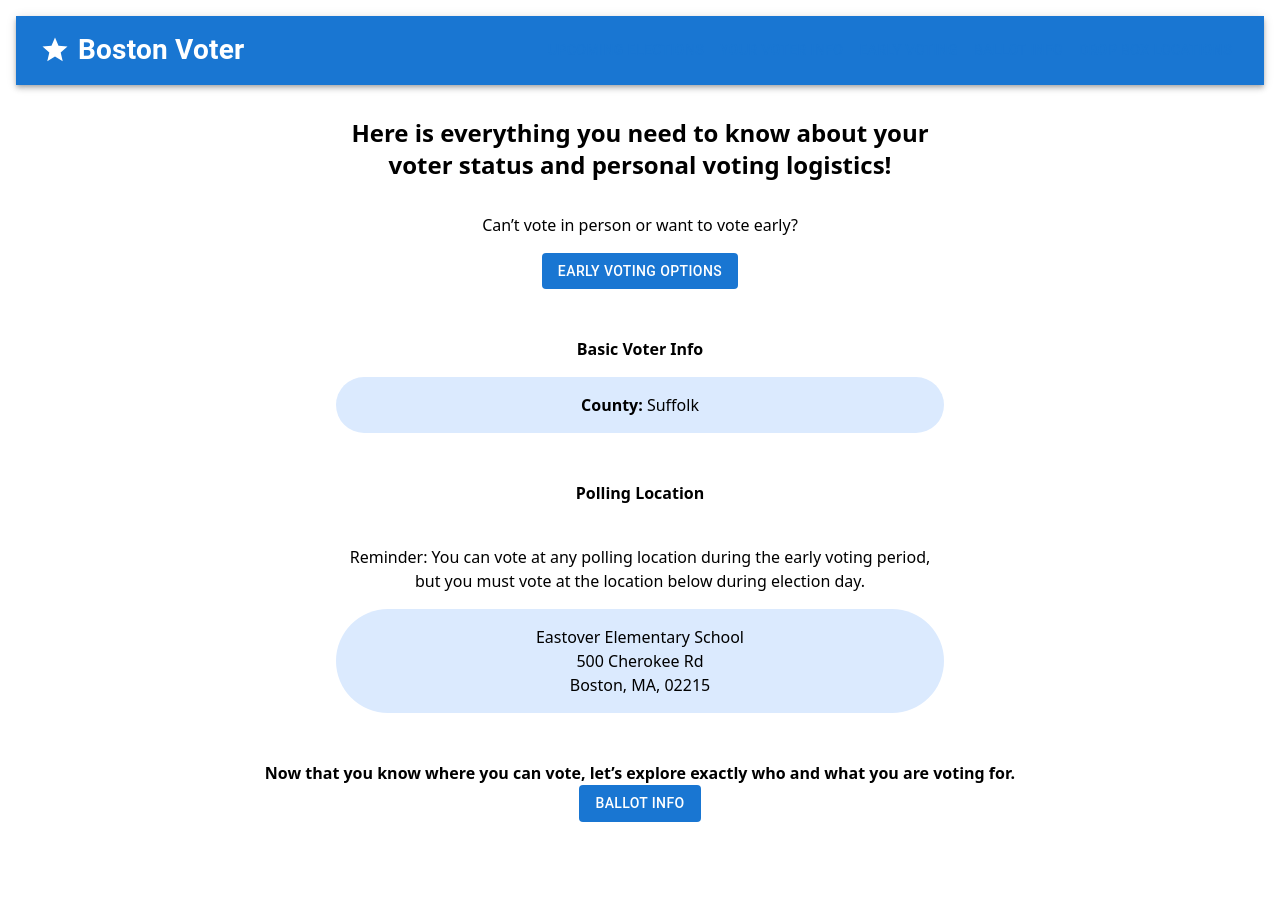
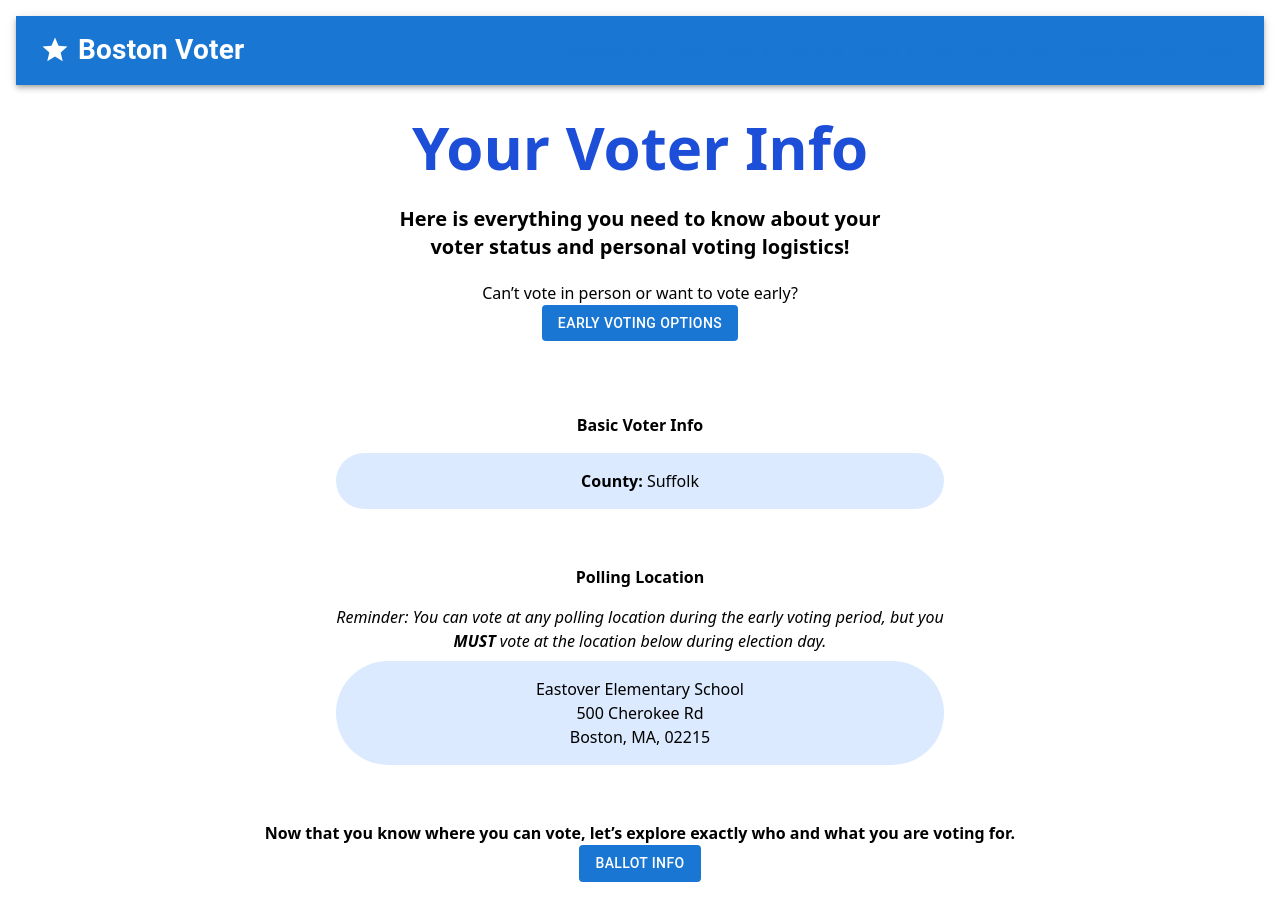
Before and after one commit to BU-Spark/pitne-voter-app, a Next.js app in the folder client/: page /voterInfo in a window 1280 px wide. Before the commit the page ends 854 px from the top, so only its background shows below. Built offline with nearby package versions, Linux system fonts and the light colour scheme.

Commit message:
done with button routing

```diff
--- a/client/src/pages/earlyVoting/index.tsx
+++ b/client/src/pages/earlyVoting/index.tsx
@@ -4,18 +4,16 @@ import NavBar from "@/components/nav/NavBar";
 import DropDownInfo from './DropDownInfo';
 
 const EarlyVoting = () => {
-  return (
+    return (
         <div className=''>
 
             <div className='flex flex-col justify-center items-center p-4 text-center mb-10'>
-                <h1 className='text-blue-700 font-bold text-5xl max-w-3xl'>
-                    Everything you need to know about your voting options made simple!
-                </h1>
+                <h1 className='text-blue-700 font-bold text-6xl '>Early Voting Options</h1>
+                <h1 className='font-semibold text-xl p-5'>Everything you need to know about your voting options made simple!</h1>
             </div>
-
             <DropDownInfo />
         </div>
-  )
+    )
 }
 
 export default EarlyVoting;
--- a/client/src/pages/upcomingElections/index.tsx
+++ b/client/src/pages/upcomingElections/index.tsx
@@ -9,8 +9,8 @@ export default function UpcomingElections() {
     return (
         <div className=''>
             <div className='flex flex-col justify-center items-center p-4 text-center'>
-                <h1 className='text-blue-700 font-bold text-8xl '>LET’S VOTE!</h1>
-                <p className='p-5'>The most important information about Boston&#39;s municiple elections to help you naviagte your voting journey</p>
+                <h1 className='text-blue-700 font-bold text-7xl '>LET’S VOTE!</h1>
+                <p className='p-5 text-xl'>The most important information about Boston&#39;s municipal elections to help you navigate your voting journey</p>
             </div>
 
 
--- a/client/src/pages/voterInfo/index.tsx
+++ b/client/src/pages/voterInfo/index.tsx
@@ -11,23 +11,24 @@ export default function VoterInfo() {
     return (
         <div>
             <div className='flex flex-col justify-center items-center p-4 text-center my-4'>
-                <h1 className='font-semibold text-2xl'>Here is everything you need to know about your <br />voter status and personal voting logistics!</h1>
-                <p className='mt-8 mb-4'>Can’t vote in person or want to vote early?</p>
-                <ButtonFill name='Early Voting Options' link='/earlyVoting' className='p-4 m-4 rounded-full bg-blue-700 text-white border-blue-800 ' />
+                <h1 className='text-blue-700 font-bold text-6xl '>Your Voter Info</h1>
+                <h1 className='font-semibold text-xl p-5 mt-2'>Here is everything you need to know about your <br />voter status and personal voting logistics!</h1>
+                <p className=''>Can’t vote in person or want to vote early?</p>
+                <ButtonFill name='Early Voting Options' link='/earlyVoting' className='p-4 mt-4 rounded-full bg-blue-700 text-white border-blue-800 ' />
             </div>
 
-            <div className='flex flex-col justify-center items-center p-4 my-4'>
-                <h1 className='font-semibold text-center mb-4'  >Basic Voter Info</h1>
+            <div className='flex flex-col justify-center items-center p-4 my-6'>
+                <h1 className='font-semibold text-center my-4'  >Basic Voter Info</h1>
                 <p className='p-4 bg-blue-100 rounded-full w-1/2 text-center'><strong> County: </strong>Suffolk</p>
             </div>
 
-            <div className='flex flex-col justify-center items-center p-4 my-4'>
-                <h1 className='font-semibold text-left mb-4' >Polling Location</h1>
-                <p className='mt-6 mb-4 text-center md:w-1/2 lg:w-1/2 '>Reminder: You can vote at any polling location during the early voting period, but you must vote at the location below during election day.</p>
+            <div className='flex flex-col justify-center items-center p-4 my-6'>
+                <h1 className='font-semibold text-left mb-2' >Polling Location</h1>
+                <p className='my-2 text-center md:w-1/2 lg:w-1/2 italic'>Reminder: You can vote at any polling location during the early voting period, but you <strong>MUST</strong> vote at the location below during election day.</p>
                 <p className='p-4 bg-blue-100 rounded-full md:w-1/2 lg:w-1/2 w-2/3 text-center' > Eastover Elementary School<br /> 500 Cherokee Rd<br /> Boston, MA, 02215<br /></p>
             </div>
 
-            <div className='flex flex-col justify-center items-center p-4 text-center my-4'>
+            <div className='flex flex-col justify-center items-center p-4 text-center my-6'>
                 <h1 className='font-semibold text-l'>Now that you know where you can vote, let’s explore exactly who and what you are voting for.</h1>
                 <ButtonFill name='Ballot Info' link='/ballotInfo' className='p-4 m-4 rounded-full bg-blue-700 text-white' />
             </div>
```
Also changed, not shown: client/src/pages/earlyVoting/DropDownInfo.tsx (+32 -27 lines).
